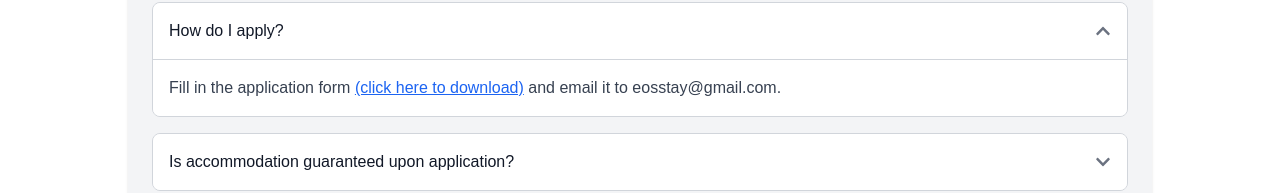
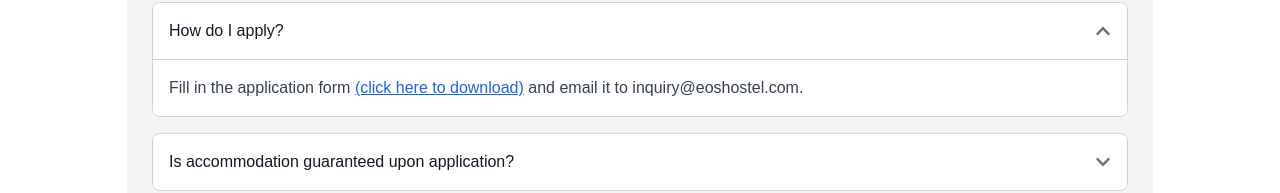
Before and after one commit to ZheeXhee/eos-residence, a Next.js app: page /faq in a window 1280 px wide. Both pictures are taken after a click on the button "How do I apply?". Shown: the part 321-514 px from the top of the page. Built offline with nearby package versions, Linux system fonts and the light colour scheme.

Commit message:
Update constant.tsx

```diff
--- a/src/components/faq/constant.tsx
+++ b/src/components/faq/constant.tsx
@@ -16,7 +16,7 @@ export const FAQs = [
         >
           (click here to download)
         </a>{" "}
-        and email it to eosstay@gmail.com.
+        and email it to inquiry@eoshostel.com.
       </span>
     ),
   },
```
